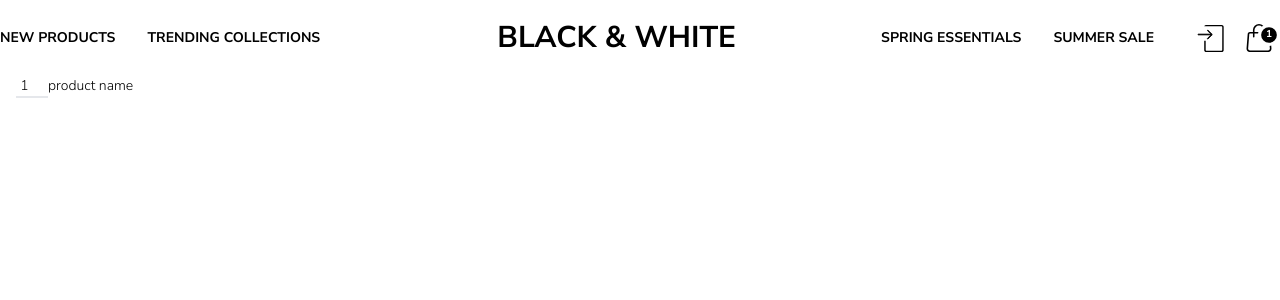
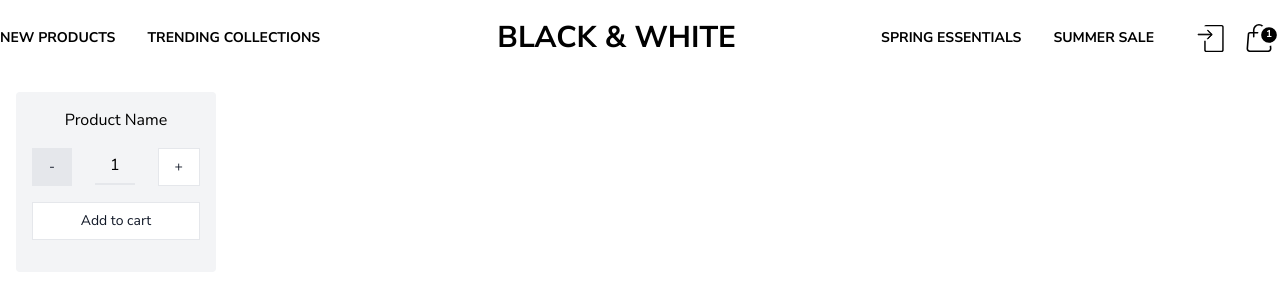
Before and after one commit to h-ivan/ecommerce, a React (Vite) app: page / in a window 1280 px wide. Shown: the top 300 px of the page. Built offline with nearby package versions, Linux system fonts and the light colour scheme.

Commit message:
itemCount

```diff
--- a/src/App.jsx
+++ b/src/App.jsx
@@ -1,15 +1,20 @@
 import './App.scss';
 import Navbar from "./components/Navbar/Navbar.jsx";
 import ItemListContainer from "./components/ItemListContainer/ItemListContainer.jsx";
+import ItemCount from "./components/ItemCount/ItemCount.jsx";
 
 function App() {
+
+    function onAdd(qty) {
+        console.log(`${qty} item(s) added`);
+    }
 
     return (
         <div className="app">
             <Navbar/>
             <div className="container mx-auto">
-                {/*---HERO SECTION---*/}
-                <ItemListContainer quantity={1} greeting="product name"/>
+                {/*<ItemListContainer quantity={1} greeting="product name"/>*/}
+                <ItemCount stock={5} onAdd={onAdd} initial={1}/>
             </div>
 
         </div>
--- /dev/null
+++ b/src/components/ItemCount/ItemCount.jsx
@@ -0,0 +1,38 @@
+import './ItemCount.scss';
+import {useState} from "react";
+
+function ItemCount({stock, initial, onAdd}) {
+
+    const [count, setCount] = useState(initial);
+
+    const addItem = () => {
+        setCount(count + 1);
+    };
+
+    const subItem = () => {
+        setCount(count - 1);
+    };
+
+    return (
+        <div className="product-card">
+            <div className="h-10">
+                <p>Product Name</p>
+            </div>
+            <div>
+                <div className="counter-container">
+                    <button disabled={count <= 1} onClick={subItem} className="counter-button">-</button>
+                    <p className="counter-label">
+                        {count}
+                    </p>
+                    <button disabled={count >= stock} onClick={addItem} className="counter-button">+</button>
+                </div>
+                <button disabled={stock === 0} onClick={() => {
+                    onAdd(count);
+                }} className="counter-button w-full">Add to cart
+                </button>
+            </div>
+        </div>
+    );
+}
+
+export default ItemCount;
--- /dev/null
+++ b/src/components/ItemCount/ItemCount.scss
@@ -0,0 +1,42 @@
+.counter-button {
+  @apply
+  py-2
+  px-4
+  text-sm
+  font-medium
+  text-gray-900
+  focus:outline-none
+  bg-white
+  border
+  border-gray-200
+  disabled:bg-gray-200
+}
+
+.product-card {
+  @apply
+  w-[200px]
+  h-[180px]
+  bg-gray-100
+  m-4
+  text-center
+  rounded p-4
+}
+
+.counter-label {
+  @apply
+  border-b-2
+  py-1
+  pointer-events-none
+  w-10
+  text-center
+  font-medium h-9
+  mx-auto
+}
+
+.counter-container {
+  @apply
+  flex
+  justify-items-center
+  items-center
+  mb-4
+}
```
